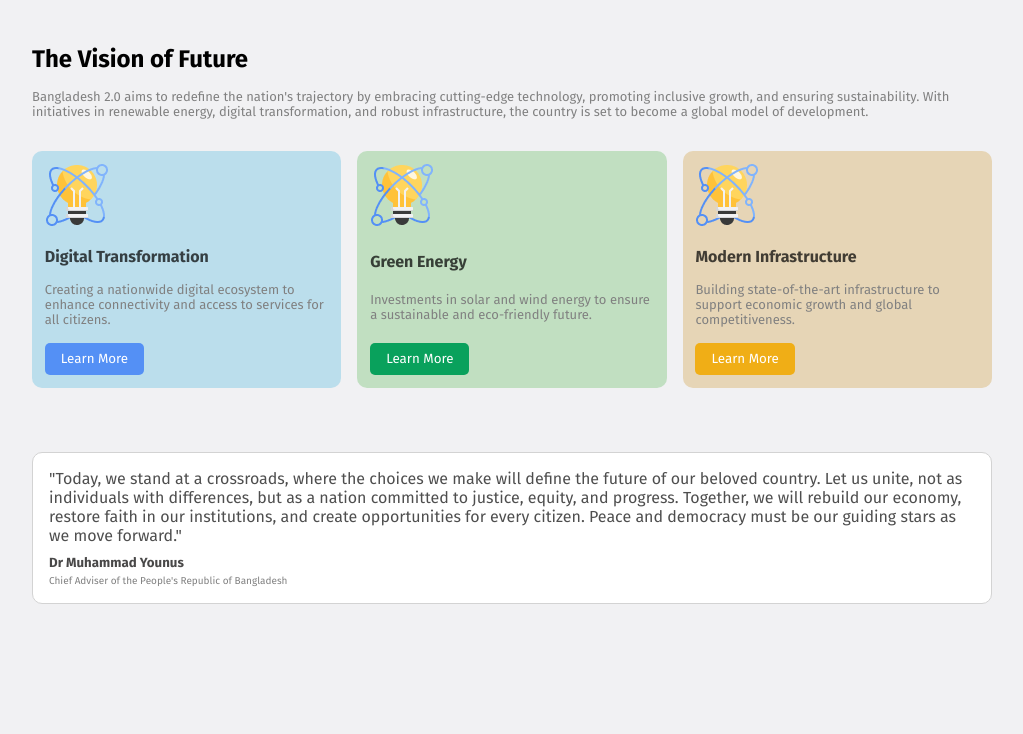
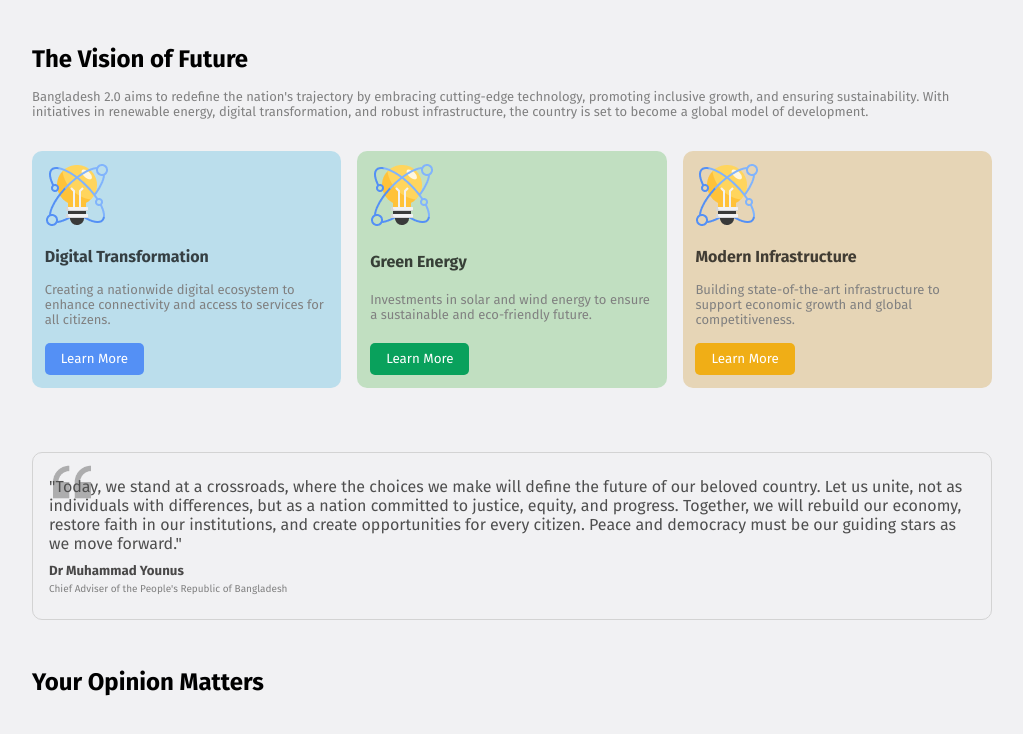
Before and after one commit to rabiul3000/new-bangladesh, a plain HTML site: page index.html in a window 1280 px wide. Shown: the part 694-1428 px from the top of the page, without its empty margins (128-1151 px from the left). Before the commit the page ends 1346 px from the top, so only its background shows below. Drawn offline with Linux system fonts and the light colour scheme.

Commit message:
background quote icon added

```diff
--- a/index.html
+++ b/index.html
@@ -175,12 +175,17 @@
 					define the future of our beloved country. Let us unite, not as
 					individuals with differences, but as a nation committed to justice,
 					equity, and progress. Together, we will rebuild our economy, restore
-						faith in our institutions, and create opportunities for every
-						citizen. Peace and democracy must be our guiding stars as we move
-						forward."
+					faith in our institutions, and create opportunities for every citizen.
+					Peace and democracy must be our guiding stars as we move forward."
 				</p>
 				<h5 class="quote-person-name">Dr Muhammad Younus</h5>
-					<p class="quote-person-post">Chief Adviser of the People's Republic of Bangladesh</p>
+				<p class="quote-person-post">
+					Chief Adviser of the People's Republic of Bangladesh
+				</p>
+			</section>
+
+			<section class="opinions">
+				<h1 class="opinions-title">Your Opinion Matters</h1>
 			</section>
 		</main>
 	</body>
--- a/style.css
+++ b/style.css
@@ -190,13 +190,19 @@ section {
 /* quote section */
 
 .quote {
-	padding: 1rem;
+	padding: 1.5rem 1rem;
 	border: 1px solid lightgrey;
 	border-radius: 10px;
 	display: flex;
 	flex-direction: column;
 	justify-content: space-between;
-	background: white;
+
+	background: url('./assets/quote-bg.png');
+	background-repeat: no-repeat;
+	background-size: 38px;
+	background-position: top 10px  left 20px;
+
+
 }
 
 .quote-brief{
@@ -213,3 +219,5 @@ section {
 	margin-top: 4px;
 	font-weight: normal;
 }
+
+/* opinion section */
```
Lines whose indentation alone changed are shown as unchanged.
